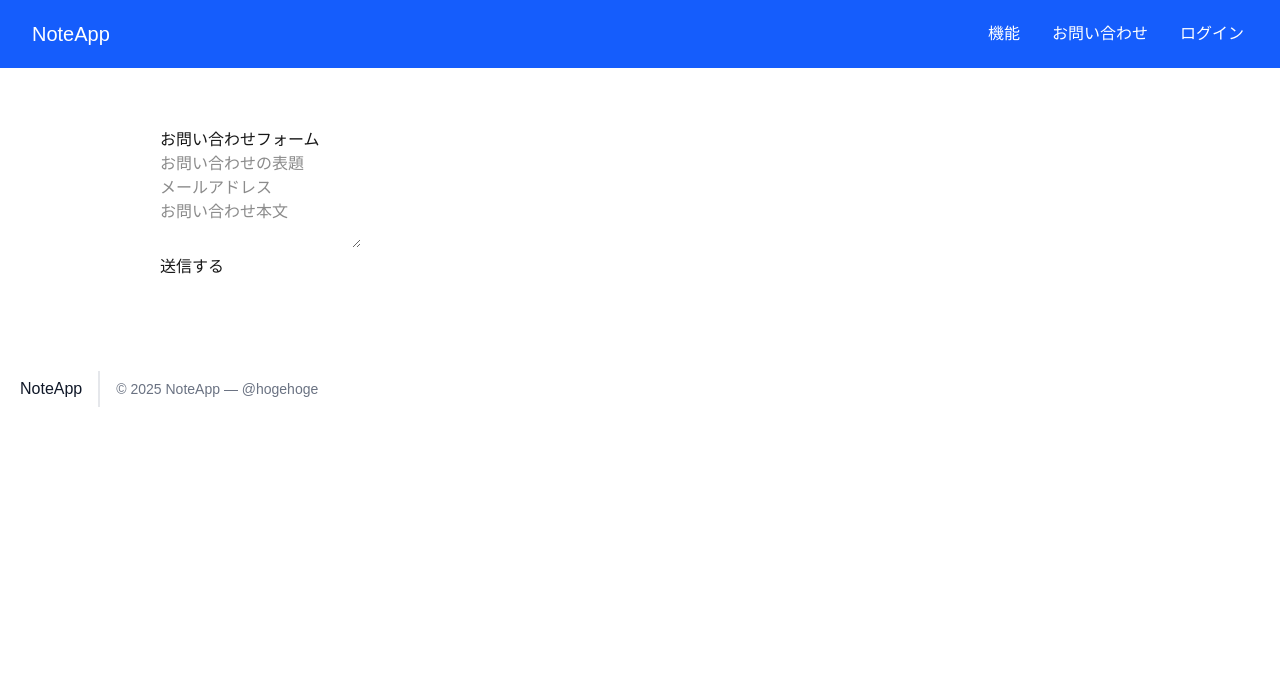
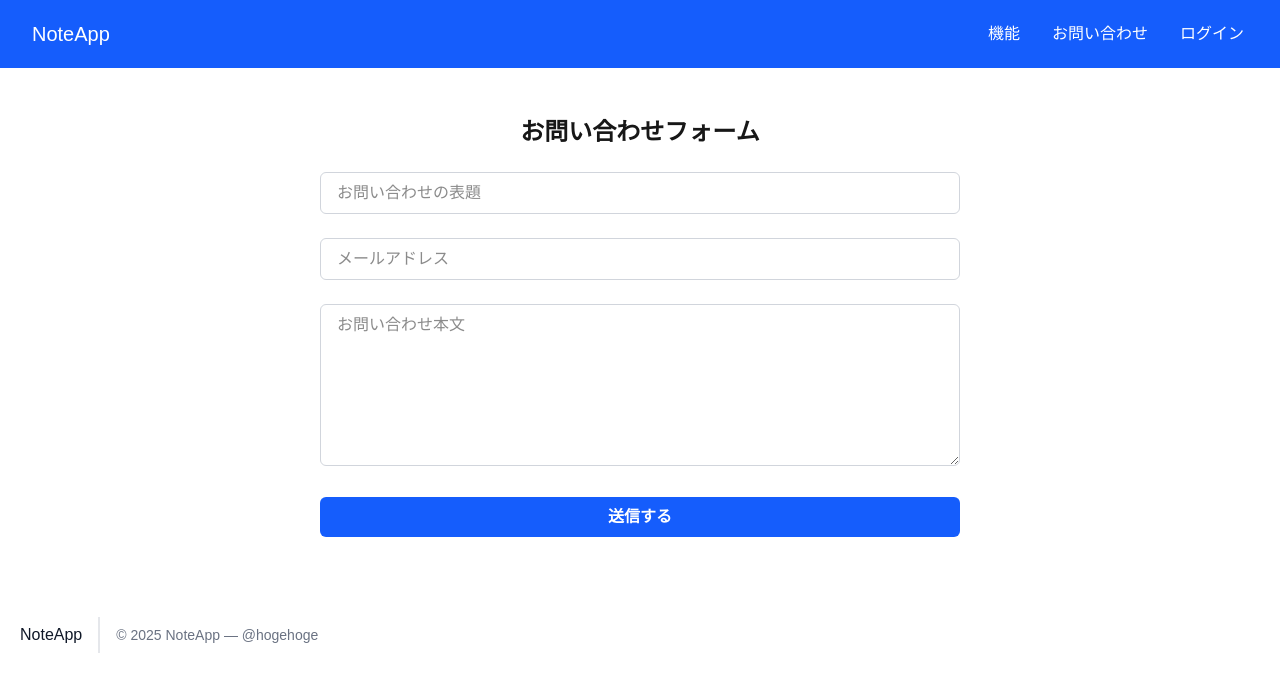
Before and after one commit to frothybike/note-app, a Next.js app in the folder frontend/note-app/: page /contact in a window 1280 px wide. Shown: the top 692 px of the page. Built offline with nearby package versions, Linux system fonts and the light colour scheme.

Commit message:
refactor css

```diff
--- a/frontend/note-app/app/contact/page.tsx
+++ b/frontend/note-app/app/contact/page.tsx
@@ -54,23 +54,55 @@ export default function ContactFormPage() {
       <Head>
         <title>お問い合わせフォーム</title>
       </Head>
-      <div className="container" style={{ maxWidth: "960px", margin: "60px auto" }}>
-        <h2 className="title is-4">お問い合わせフォーム</h2>
-        <form onSubmit={handleSubmit(onSubmit)}>
-          <div className="field">
-            <input className="input" placeholder="お問い合わせの表題" {...register("subject")} />
-            <p className="help is-danger">{errors.subject?.message}</p>
+      <div className="max-w-2xl mx-auto px-4 py-12">
+        <h2 className="text-2xl font-semibold mb-6 text-center">お問い合わせフォーム</h2>
+        <form onSubmit={handleSubmit(onSubmit)} className="space-y-6">
+          <div>
+            <input
+              type="text"
+              placeholder="お問い合わせの表題"
+              {...register("subject")}
+              className="w-full px-4 py-2 border border-gray-300 rounded-md focus:outline-none focus:ring-2 focus:ring-blue-500"
+            />
+            {errors.subject && (
+              <p className="text-sm text-red-600 mt-1">{errors.subject.message}</p>
+            )}
           </div>
-          <div className="field">
-            <input className="input" placeholder="メールアドレス" {...register("email")} />
-            <p className="help is-danger">{errors.email?.message}</p>
+
+          <div>
+            <input
+              type="email"
+              placeholder="メールアドレス"
+              {...register("email")}
+              className="w-full px-4 py-2 border border-gray-300 rounded-md focus:outline-none focus:ring-2 focus:ring-blue-500"
+            />
+            {errors.email && (
+              <p className="text-sm text-red-600 mt-1">{errors.email.message}</p>
+            )}
           </div>
-          <div className="field">
-            <textarea className="textarea" placeholder="お問い合わせ本文" {...register("body")} />
-            <p className="help is-danger">{errors.body?.message}</p>
+
+          <div>
+            <textarea
+              placeholder="お問い合わせ本文"
+              {...register("body")}
+              rows={6}
+              className="w-full px-4 py-2 border border-gray-300 rounded-md focus:outline-none focus:ring-2 focus:ring-blue-500"
+            />
+            {errors.body && (
+              <p className="text-sm text-red-600 mt-1">{errors.body.message}</p>
+            )}
           </div>
-          <div className="field">
-            <button className="button is-link" type="submit" disabled={isSubmitting}>
+
+          <div>
+            <button
+              type="submit"
+              disabled={isSubmitting}
+              className={`w-full py-2 px-4 rounded-md text-white font-semibold ${
+                isSubmitting
+                  ? "bg-gray-400 cursor-not-allowed"
+                  : "bg-blue-600 hover:bg-blue-700"
+              }`}
+            >
               {isSubmitting ? "送信中です..." : "送信する"}
             </button>
           </div>
```
